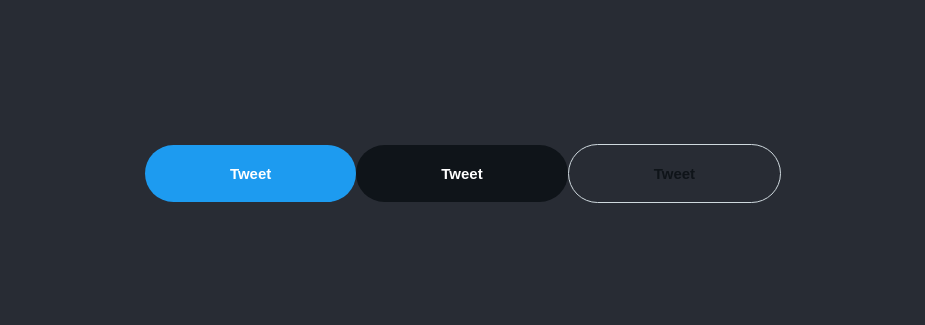
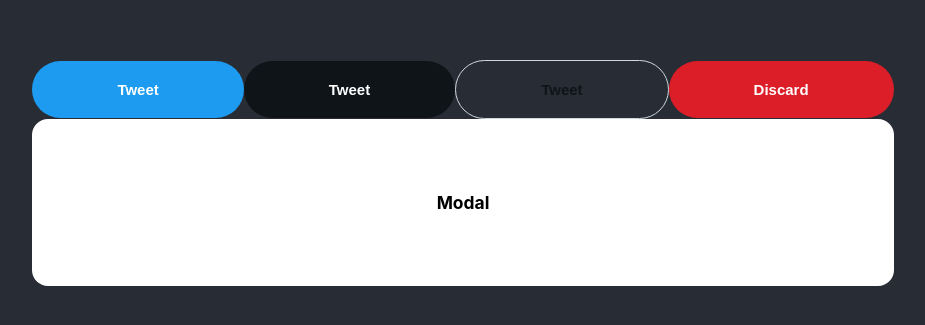
Before and after one commit to Sanatjee/react-twitter-clone, a React (Create React App) app: page / in a window 1280 px wide. Shown: the part 227-552 px from the top of the page, without its empty margins (177-1102 px from the left). Built offline with nearby package versions, Linux system fonts and the light colour scheme.

Commit message:
added red button component and started building modal component

```diff
--- a/src/Components/ComponentsList.js
+++ b/src/Components/ComponentsList.js
@@ -1,7 +1,9 @@
-import React from 'react';
-import Bluebutton from './UI/Buttons/BlueButton/BlueButton';
-import Darkbutton from './UI/Buttons/DarkButton/DarkButton';
-import LightButton from './UI/Buttons/LightButton/LightButton';
+import React from "react";
+import Bluebutton from "./UI/Buttons/BlueButton/BlueButton";
+import Darkbutton from "./UI/Buttons/DarkButton/DarkButton";
+import LightButton from "./UI/Buttons/LightButton/LightButton";
+import RedButton from "./UI/Buttons/RedButton/RedButton";
+import Modal from "./UI/Modals/Modal";
 
 const Componentslist = () => {
   return (
@@ -9,8 +11,10 @@ const Componentslist = () => {
       <Bluebutton title="Tweet" />
       <Darkbutton title="Tweet" />
       <LightButton title="Tweet" />
+      <RedButton title="Discard" />
+      <Modal title="Discard" />
     </div>
   );
-}
+};
 
 export default Componentslist;
--- /dev/null
+++ b/src/Components/UI/Buttons/RedButton/RedButton.js
@@ -0,0 +1,8 @@
+import React from "react";
+import buttonStyles from "./RedButton.module.css";
+
+export const RedButton = (props) => {
+  return <button className={buttonStyles.button}>{props.title}</button>;
+};
+
+export default RedButton;
--- /dev/null
+++ b/src/Components/UI/Buttons/RedButton/RedButton.module.css
@@ -0,0 +1,13 @@
+.button {
+  padding: 20px 85px 20px 85px;
+  border: none;
+  color: #fff;
+  background-color: #dc1e29;
+  text-align: center;
+  border-radius: 50px;
+  font-size: 15px;
+  font-weight: bold;
+}
+
+.button hover {
+}
--- /dev/null
+++ b/src/Components/UI/Modals/Modal.js
@@ -0,0 +1,11 @@
+import React from "react";
+import classes from "./Modal.module.css";
+const Modal = (props) => {
+  return (
+    <div className={classes.modalContainer}>
+      <h6>Modal</h6>
+    </div>
+  );
+};
+
+export default Modal;
--- /dev/null
+++ b/src/Components/UI/Modals/Modal.module.css
@@ -0,0 +1,6 @@
+.modalContainer {
+  background-color: #fff;
+  padding: 32px;
+  border-radius: 16px;
+  color: #000;
+}
```
Also changed, not shown: src/Components/UI/Buttons/LightButton/LightButton.js (+4 -8 lines), 1 other file (tests, documents, lock files or other folders). Lines whose indentation alone changed are shown as unchanged.
